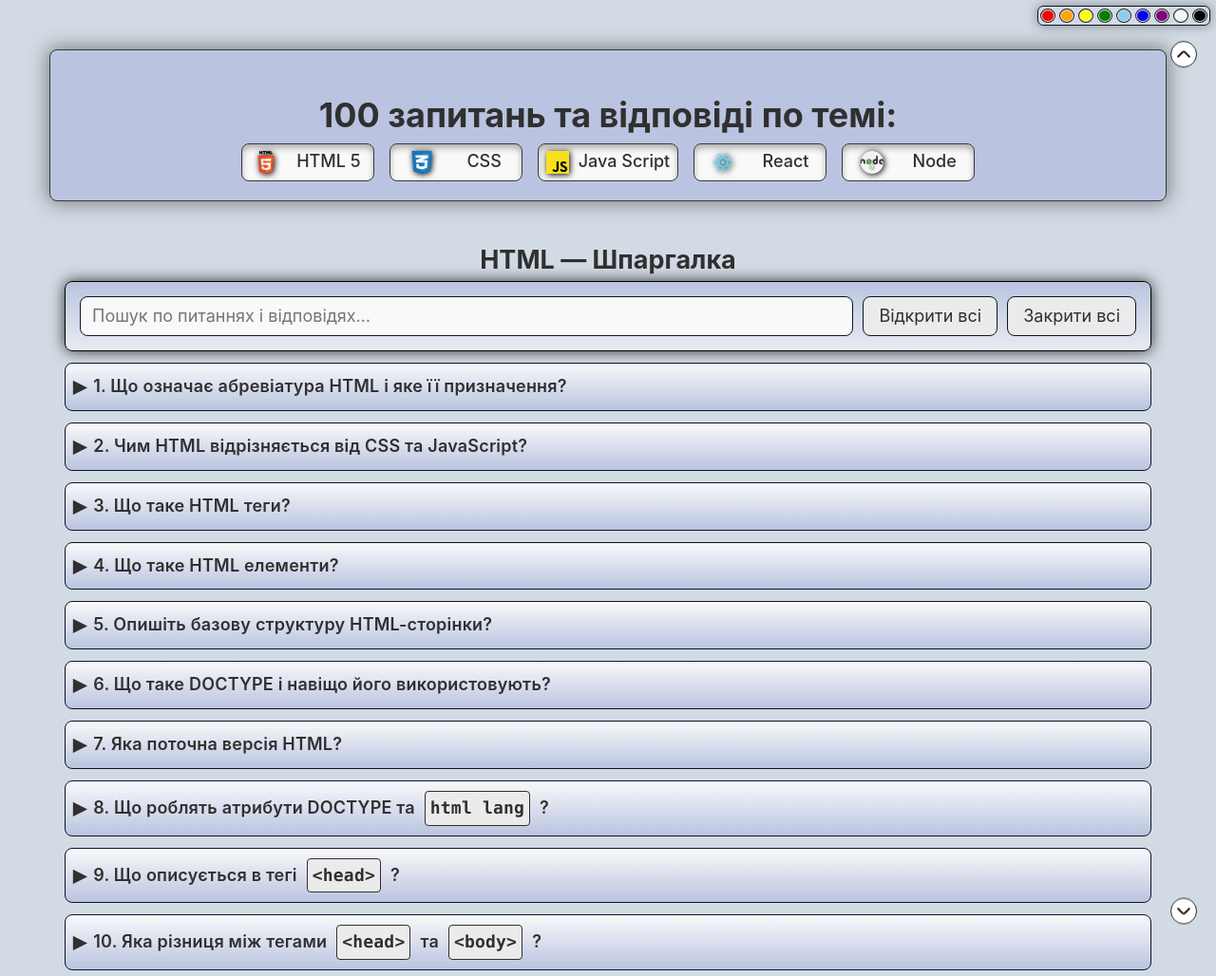
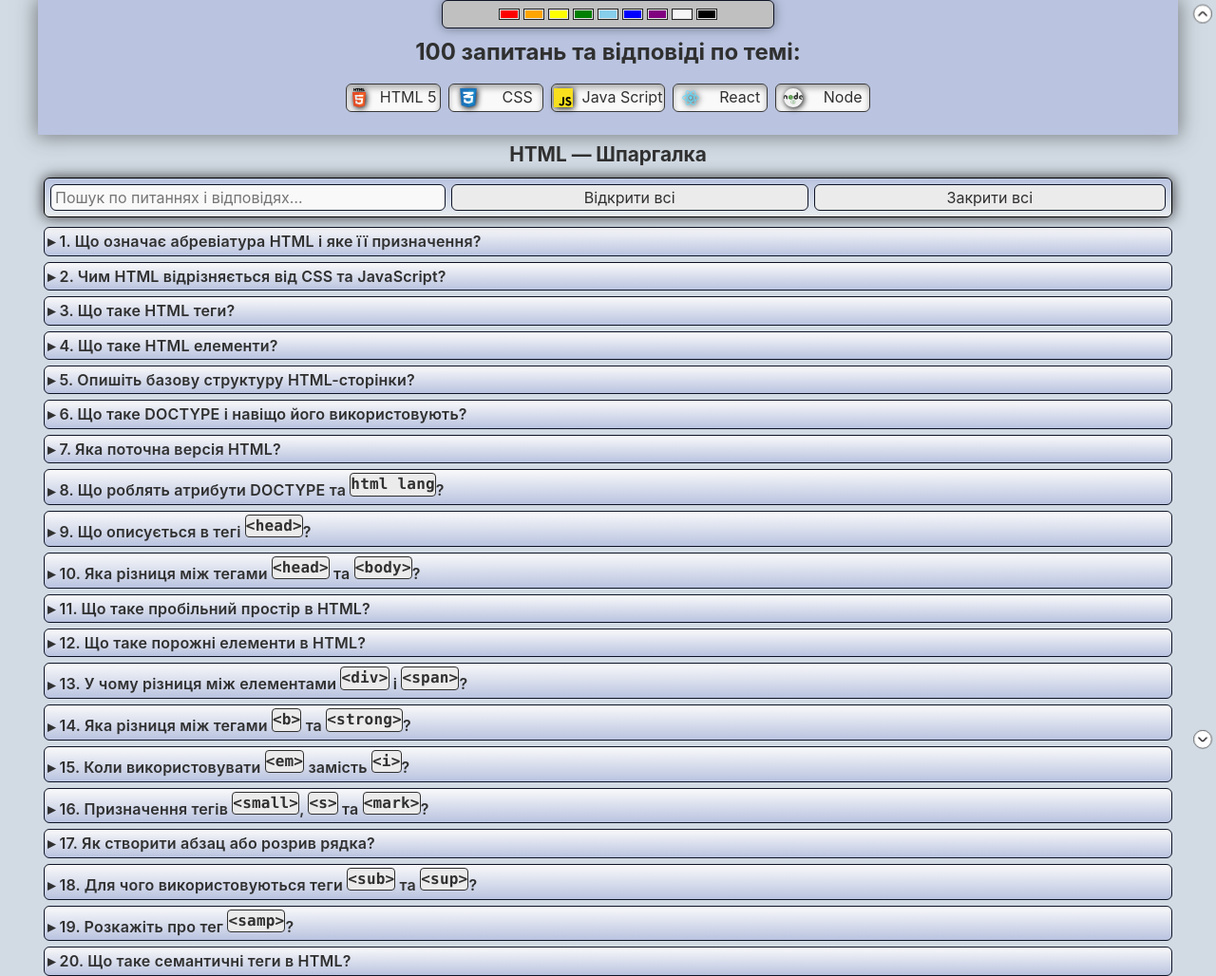
Before and after one commit to R220V/-Templates, a plain HTML site: page pages/html.html in a window 1280 px wide. Shown: the top 1028 px of the page at 95% size. Drawn offline with nearby package versions, Linux system fonts and the light colour scheme.

Commit message:
response_min320

```diff
--- a/css/style.css
+++ b/css/style.css
@@ -337,12 +337,14 @@ pre {
 }
 
 /* ----------response----------- */
+/* 576 */
 /* @media (min-width: 768px) {
 } */
+ /* 1024 */
 /* @media (min-width: 1158px) {
   } */
 
-@media (max-width: 375px) {
+@media (min-width: 320px) {
   body {
     margin: 0;
     padding: 0;
@@ -350,17 +352,22 @@ pre {
     line-height: 1.4;
   }
   .theme-circle {
-    margin-top: 10px;
-    top: 1%;
+    top: 0;
     right: 50%;
     transform: translateX(50%);
-    gap: 5px;
+    gap: 6px;
     margin: 0;
-    border-radius: 50px;
+    /* border-radius: 50px; */
     background-color: #c0c0c0;
-    z-index: 6;
+    padding: 9px 60px;
+    z-index: 3;
+    /* box-shadow: 30px 0 20px var(--accent); */
   }
-
+  .circle {
+  width: 20px;
+  height: 10px;
+   border-radius: 0;
+  }
   header {
     padding: 8px;
     border: none;
@@ -407,15 +414,105 @@ pre {
     padding-top: 30px;
   }
   h2 {
-    font-size: 1.5rem;
+    font-size: 1.3rem;
     text-align: center;
-    padding-top: 10px;
-
+    padding: 0 0 10px 0;
+  }
     img {
       max-width: 100%;
       height: auto;
       display: block;
     }
+
+    /* scroll -----------------*/
+.icon-scroll-up {
+  top:0;
+  right:0;
+  transform: rotate(180deg) scale(0.7);
+}
+.icon-scroll-down {
+
+  top: 760px;
+  right: 0;
+  z-index: 4;
+   transform:  scale(0.7);
+}
+.hero-icon-scroll-down {
+  position: absolute;
+  content: '';
+  top: 50%;
+  right: 50%;
+  color: #19161a;
+  transform: translate(50%, -50%);
+}
+.wrap-content {
+  padding: 6px;
+}
+
+.tools {
+
+  top: 30px;
+  left: 0;
+
+ flex-wrap: wrap;
+  gap: 6px;
+  padding: 6px;
+  margin-bottom: 10px;
+  border-radius: 6px;
+}
+
+.tools input[type='search'] {
+  flex: 1 1 150px;
+  padding: 4px;
+  font-size: 16px;
+  border-radius: 6px;
+  outline: none;
+  transition: border-color 0.3s ease, box-shadow 0.3s ease;
+}
+
+.btn {
+  flex: 1 1 auto;
+  padding: 4px 6px;
+  border-radius: 6px;
+  font-size: 16px;
+}
+details.faq {
+
+  margin: 6px auto;
+  padding: 3px;
+  border-radius: 6px;
+}
+
+summary {
+display: block;
+  gap: 5px;
+  }
+
+  .chev {
+  scale: 1;
+}
+.answer {
+  margin-top:6px;
+}
+
+pre,
+code {
+display: inline-block;
+  padding:0;
+   /* width: 100%; */
+  border-radius: 4px;
+  font-family: Consolas, monospace;
+  font-size:1em;
+  white-space: pre-wrap;   /* зберігає пробіли/переноси */
+  word-break: break-word;  /* переносить довгі слова */
+
+       }       /* щоб не вилазив */
+pre {
+  /* display: flex; */
+  /* padding: 1px; */
+
+  font-size: clamp(14px, 2vw, 16px);
+}
 
     @media print {
       .theme-circle {
@@ -425,5 +522,6 @@ pre {
         display: none;
       }
     }
+
+
   }
-}
```
